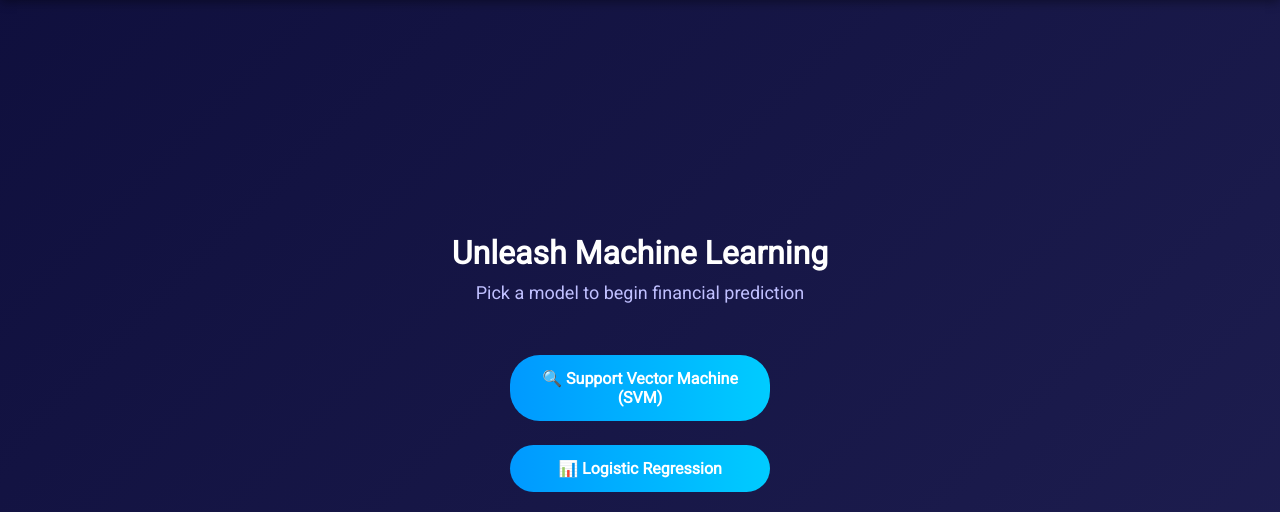
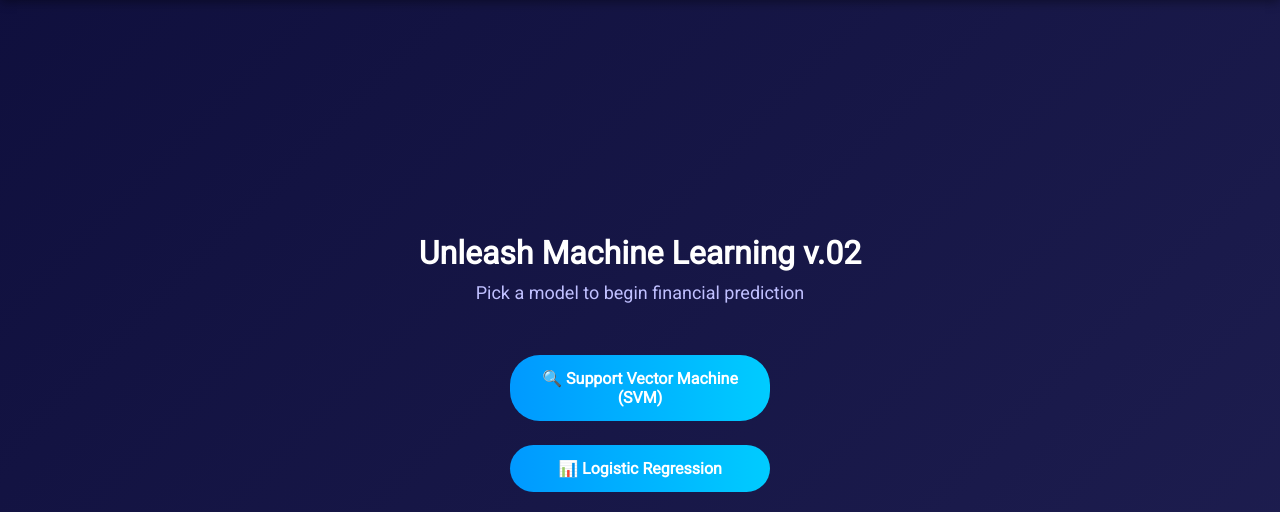
Before and after one commit to TGDRangaka/ws-ml-final-assignment, a Flask app: page / in a window 1280 px wide. Shown: the part 62-574 px from the top of the page. Run offline with Flask 3, Linux system fonts and the light colour scheme; parts of the project's set-up code (start-up, migrations or seed data) failed here and were passed over.

Commit message:
version change

```diff
--- a/templates/index.html
+++ b/templates/index.html
@@ -90,7 +90,7 @@
     </nav>
 
     <div class="container">
-      <h1>Unleash Machine Learning</h1>
+      <h1>Unleash Machine Learning v.02</h1>
       <p>Pick a model to begin financial prediction</p>
       <a href="/svm" class="btn">🔍 Support Vector Machine (SVM)</a>
       <a href="/lrm" class="btn">📊 Logistic Regression</a>
```
